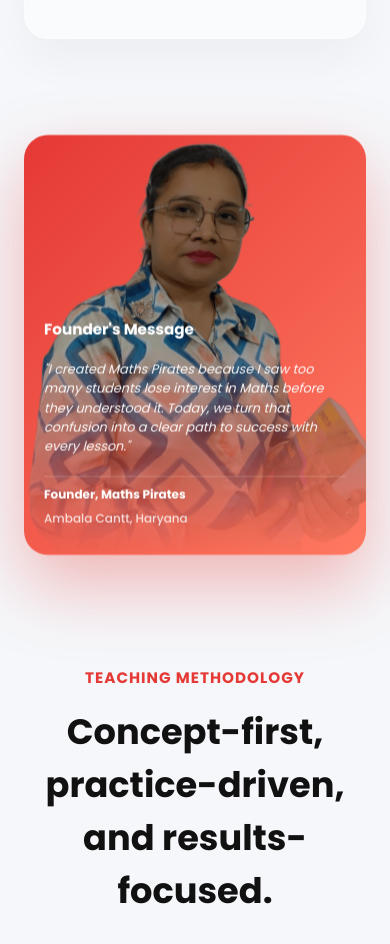
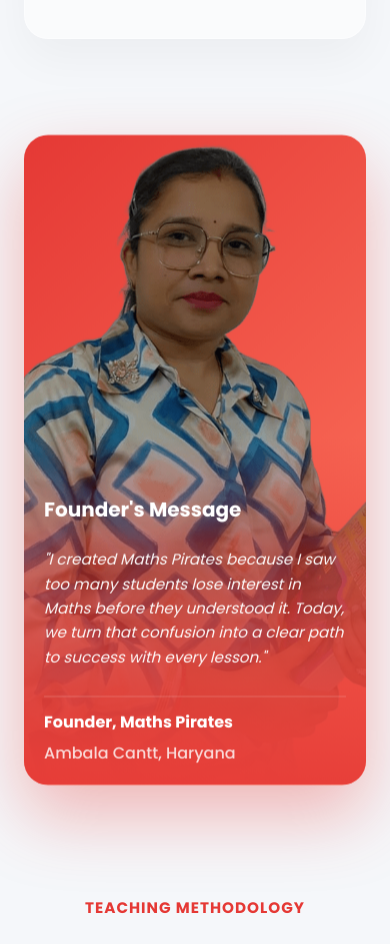
Before and after one commit to sankhadipmondal05/MATH-PIRATES, a React (Vite) app: page /about in a window 390 px wide. Shown: the part 1440-2384 px from the top of the page. Built offline with nearby package versions, Linux system fonts and the light colour scheme.

Commit message:
Enhance founder card mobile responsiveness: increase height, font sizes, and move styles to responsive.css

```diff
--- a/src/styles/pagesStyle/About.css
+++ b/src/styles/pagesStyle/About.css
@@ -159,63 +159,3 @@
   mask-image: linear-gradient(to right, black 0%, black 80%, transparent 100%);
   -webkit-mask-image: linear-gradient(to right, black 0%, black 80%, transparent 100%);
 }
-
-@media (max-width: 860px) {
-  .founder-card {
-    flex-direction: column;
-    position: relative;
-    min-height: 480px;
-  }
-
-  .founder-content {
-    position: absolute;
-    bottom: 0;
-    left: 0;
-    right: 0;
-    z-index: 1;
-    padding: 12px 16px 10px;
-    flex: unset;
-  }
-
-  .founder-card h2 {
-    font-size: 0.95rem;
-    margin-bottom: 6px;
-  }
-
-  .founder-card p {
-    font-size: 0.8rem;
-    line-height: 1.5;
-  }
-
-  .founder-meta {
-    margin-top: 8px;
-    padding-top: 8px;
-  }
-
-  .founder-meta span {
-    font-size: 0.75rem;
-  }
-
-  .founder-image-wrap {
-    position: absolute;
-    inset: 0;
-    width: 100%;
-    height: 100%;
-  }
-
-  .founder-img {
-    object-position: top center;
-    mask-image: linear-gradient(to bottom, black 0%, black 50%, transparent 100%);
-    -webkit-mask-image: linear-gradient(to bottom, black 0%, black 50%, transparent 100%);
-  }
-}
-
-@media (max-width: 480px) {
-  .founder-card {
-    min-height: 420px;
-  }
-
-  .founder-content {
-    padding: 28px 20px;
-  }
-}
--- a/src/styles/responsive.css
+++ b/src/styles/responsive.css
@@ -115,6 +115,61 @@
     padding-top: 0;
     border-top: none;
   }
+
+  /* Founder Card Responsive */
+  .founder-card {
+    flex-direction: column;
+    position: relative;
+    min-height: 600px;
+    /* Increased from 480px */
+  }
+
+  .founder-content {
+    position: absolute;
+    bottom: 0;
+    left: 0;
+    right: 0;
+    z-index: 1;
+    padding: 32px 24px;
+    /* Increased padding */
+    flex: unset;
+    background: linear-gradient(to top, rgba(229, 57, 53, 0.9), rgba(229, 57, 53, 0.4) 70%, transparent);
+  }
+
+  .founder-card h2 {
+    font-size: 1.6rem;
+    /* Increased from 0.95rem */
+    margin-bottom: 8px;
+  }
+
+  .founder-card p {
+    font-size: 1.2rem;
+    /* Increased from 0.8rem */
+    line-height: 1.6;
+  }
+
+  .founder-meta {
+    margin-top: 12px;
+    padding-top: 12px;
+  }
+
+  .founder-meta span {
+    font-size: 1.0rem;
+    /* Increased from 0.75rem */
+  }
+
+  .founder-image-wrap {
+    position: absolute;
+    inset: 0;
+    width: 100%;
+    height: 100%;
+  }
+
+  .founder-img {
+    object-position: top center;
+    mask-image: linear-gradient(to bottom, black 0%, black 60%, transparent 100%);
+    -webkit-mask-image: linear-gradient(to bottom, black 0%, black 60%, transparent 100%);
+  }
 }
 
 @media (max-width: 640px) {
@@ -159,6 +214,25 @@
   }
 }
 
+@media (max-width: 480px) {
+  .founder-card {
+    min-height: 650px;
+    /* Even more height for very narrow screens */
+  }
+
+  .founder-content {
+    padding: 40px 20px 20px;
+  }
+
+  .founder-card h2 {
+    font-size: 1.25rem;
+  }
+
+  .founder-card p {
+    font-size: 0.95rem;
+  }
+}
+
 /*
 @media (prefers-reduced-motion: reduce) {
 
```
